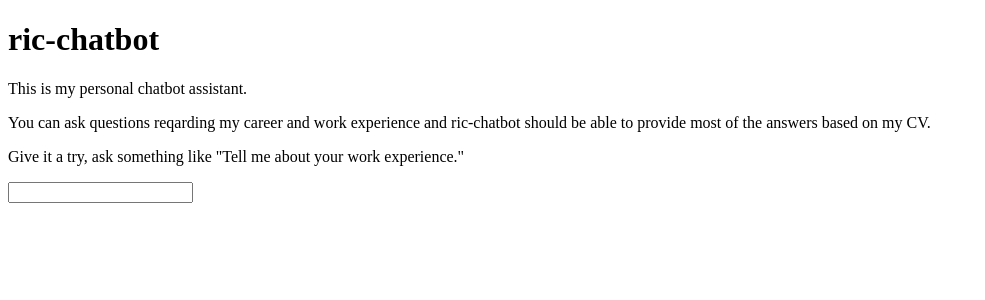
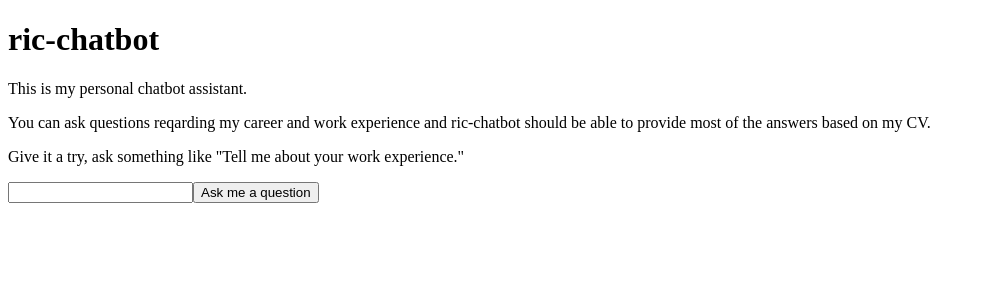
Before and after one commit to riccardopdev/ric-chatGPT, a React (Create React App) app in the folder client/: page / in a window 1280 px wide. Shown: the top 300 px of the page, without its empty margins (0-985 px from the left). Built offline with nearby package versions, Linux system fonts and the light colour scheme.

Commit message:
client: added axios and functionality to send request to server endpoint

```diff
--- a/client/package.json
+++ b/client/package.json
@@ -3,6 +3,7 @@
   "version": "0.1.0",
   "private": true,
   "dependencies": {
+    "axios": "^1.3.3",
     "react": "^18.2.0",
     "react-dom": "^18.2.0",
     "react-scripts": "5.0.1",
--- a/client/src/components/ui/Chat.js
+++ b/client/src/components/ui/Chat.js
@@ -1,15 +1,34 @@
-import React from 'react';
+import React, { useState } from 'react';
+import axios from 'axios';
 
-class Chat extends React.Component {
-    render() {
-        return (
-            <>
-                <form>
-                    <input type="text"></input>
-                </form>
-            </>
-        )
+const Chat = () => {
+    const [prompt, setPrompt] = useState('');
+
+    const requestEndPoint = 'http://localhost:5000/api/openai';
+
+    const handleSubmit = async (e) => {
+        e.preventDefault();
+
+        try {
+            const response = await axios.post(requestEndPoint, {
+                prompt
+            });
+            console.log(response);
+        } catch (error) {
+            console.log(error);
+        }
     }
+
+    return (
+        <form onSubmit={handleSubmit}>
+            <input
+                type="text"
+                value={prompt}
+                onChange={(e) => setPrompt(e.target.value)}
+            />
+            <button type="submit">Ask me a question</button>
+        </form>
+    );
 }
 
 export default Chat;
```
Also changed, not shown: 1 other file (tests, documents, lock files or other folders).
